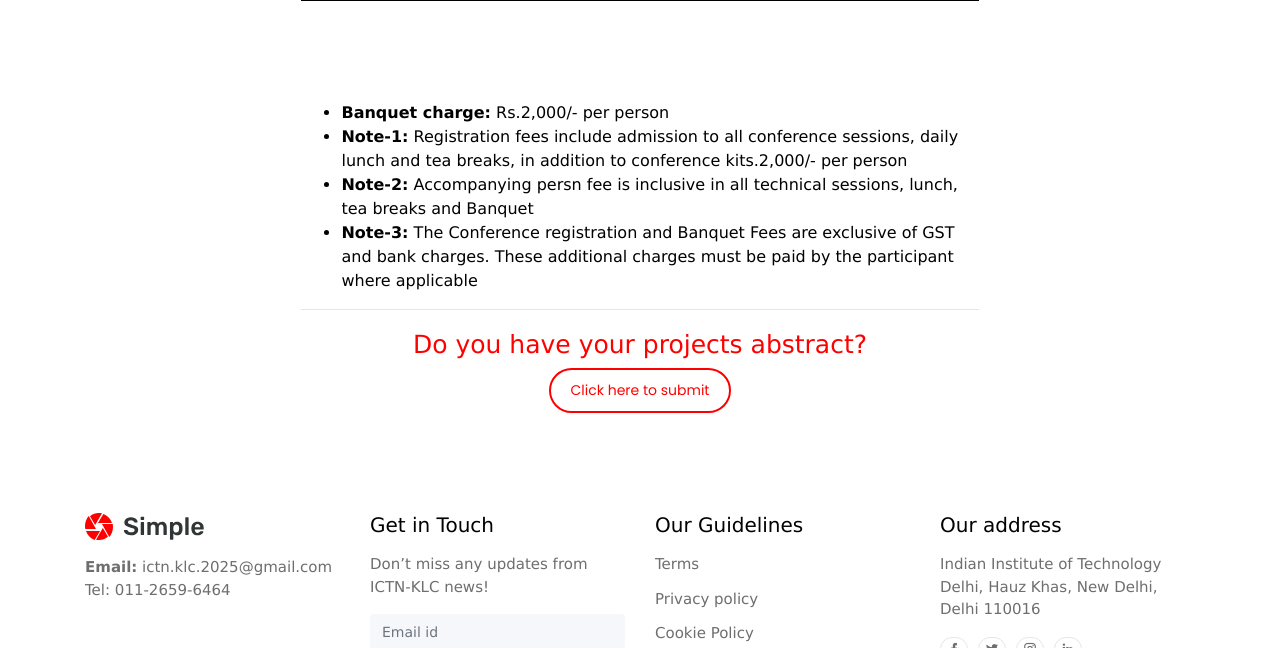
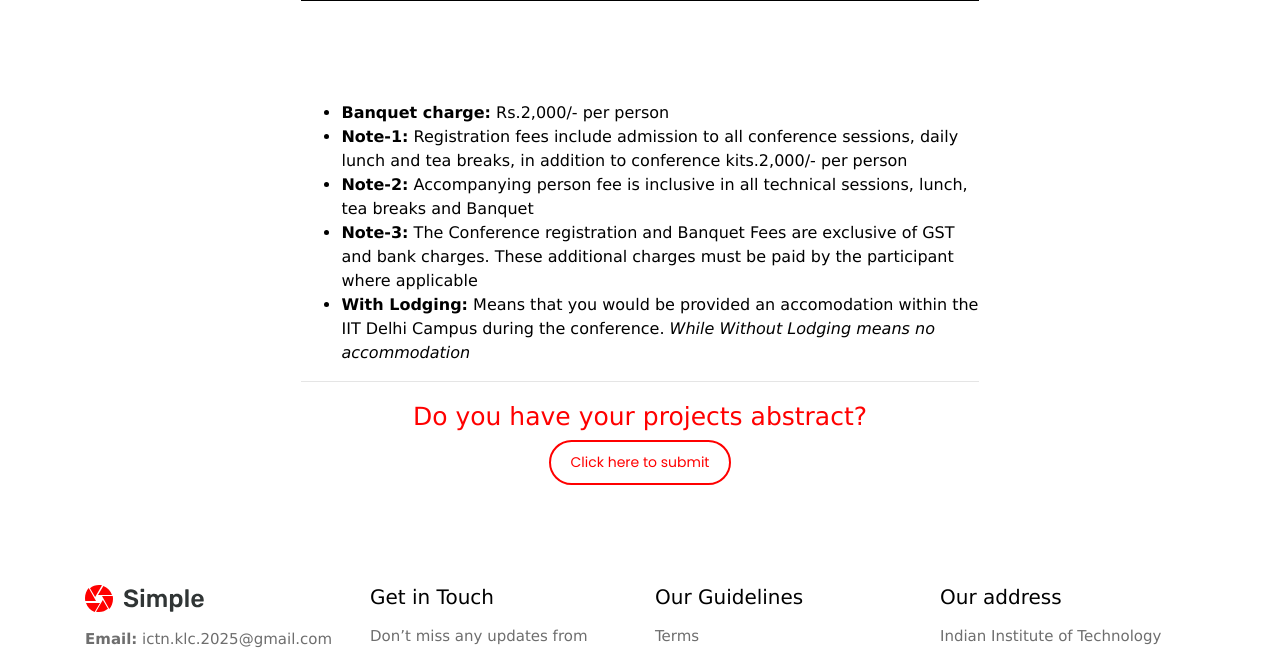
Before and after one commit to ictn-klc-2025/ictn2025, a Django app: page /registration in a window 1280 px wide. Shown: the part 1164-1812 px from the top of the page. Run offline with Django 4.2, Linux system fonts and the light colour scheme; some libraries are stand-ins or nearby versions.

Commit message:
changed name from accommodation to lodging

```diff
--- a/templates/registration.html
+++ b/templates/registration.html
@@ -102,8 +102,9 @@
                     <ul>
                         <li> <strong>Banquet charge:</strong> Rs.2,000/- per person</li>
                         <li> <strong>Note-1:</strong> Registration fees include admission to all conference sessions, daily lunch and tea breaks, in addition to conference kits.2,000/- per person</li>
-                        <li> <strong>Note-2:</strong> Accompanying persn fee is inclusive in all technical sessions, lunch, tea breaks and Banquet</li>
+                        <li> <strong>Note-2:</strong> Accompanying person fee is inclusive in all technical sessions, lunch, tea breaks and Banquet</li>
                         <li> <strong>Note-3:</strong> The Conference registration and Banquet Fees are exclusive of GST and bank charges. These additional charges must be paid by the participant where applicable</li>
+                        <li> <strong>With Lodging:</strong> Means that you would be provided an accomodation within the IIT Delhi Campus during the conference. <em>While Without Lodging means no accommodation</em></li>
                     </ul>
                 </p>
 
```
